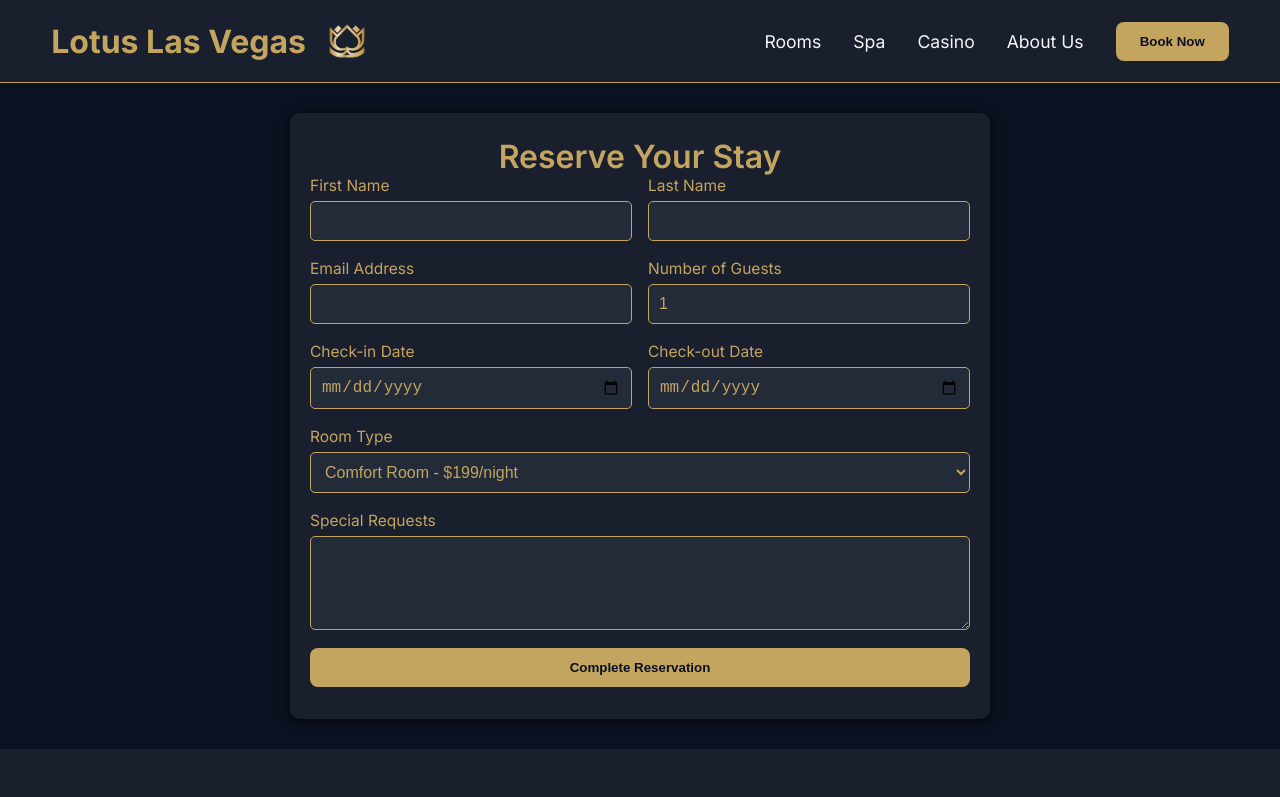
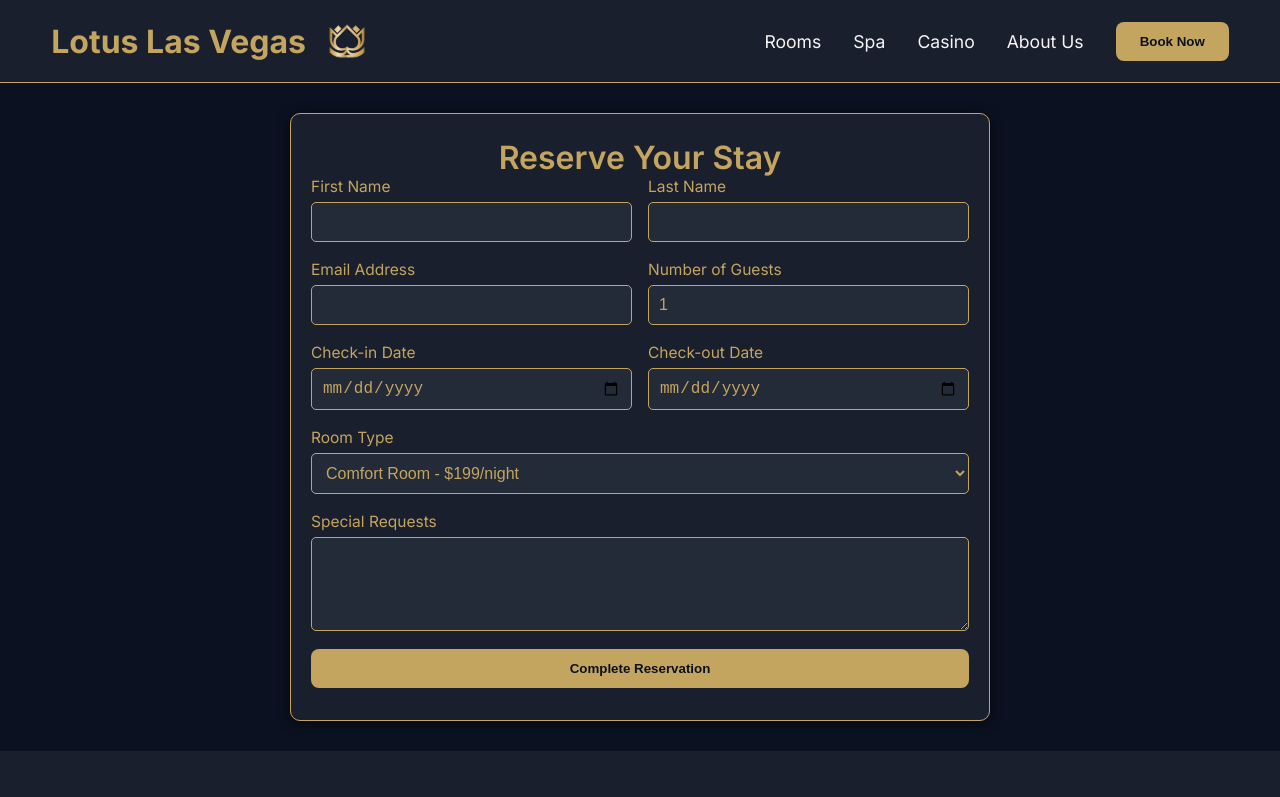
Before and after one commit to develhope/FE-PT-7-TeamProject-2, a React (Vite) app: page /lotus-reservation in a window 1280 px wide. Shown: the top 797 px of the page. Built offline with nearby package versions, Linux system fonts and the light colour scheme.

Commit message:
aggiunto bordo al reservation

```diff
--- a/src/pages/Reservation/LotusReservation.css
+++ b/src/pages/Reservation/LotusReservation.css
@@ -6,6 +6,7 @@
     margin: 30px auto;
     color: var(--clr-gold);
     box-shadow: 0 2px 12px #000a;
+    border: 1px solid var(--clr-gold);
 }
 
 .reserv-header {
```
